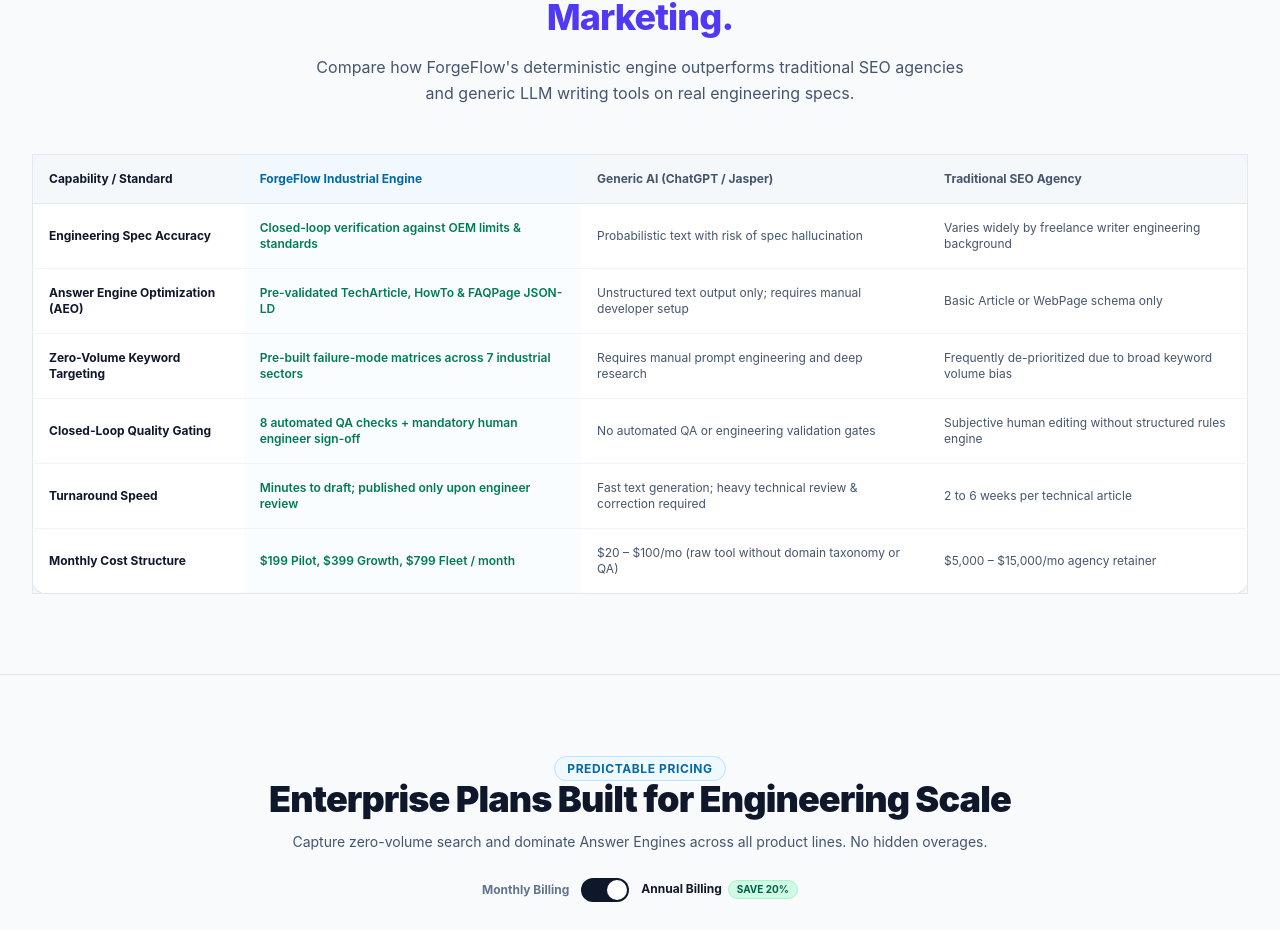
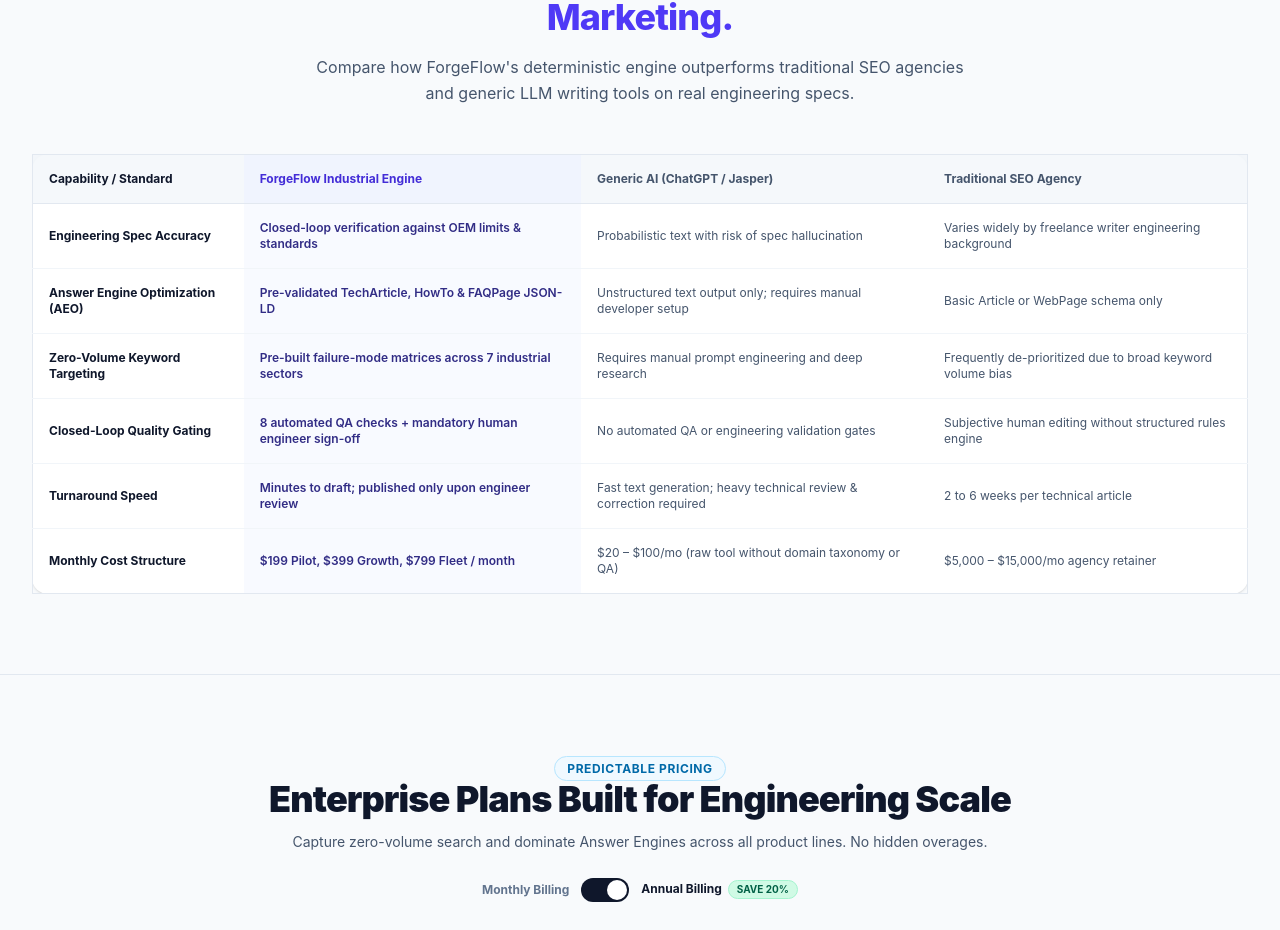
Before and after one commit to Priyanka-meena85/forgeflow, a Next.js app: page / in a window 1280 px wide. Shown: the part 4684-5614 px from the top of the page. Built offline with nearby package versions, Linux system fonts and the light colour scheme; no server answers.

Commit message:
style: align comparison table highlights with brand indigo theme

```diff
--- a/components/LandingPage.tsx
+++ b/components/LandingPage.tsx
@@ -1547,7 +1547,7 @@ export function LandingPage({ onAuthenticated, defaultAuthMode }: LandingPagePro
               <thead>
                 <tr className="border-b border-slate-200 bg-slate-100/70 text-slate-700 text-left">
                   <th className="p-4 font-bold text-slate-900">Capability / Standard</th>
-                  <th className="p-4 font-bold text-sky-700 bg-sky-50/70">ForgeFlow Industrial Engine</th>
+                  <th className="p-4 font-bold text-indigo-700 bg-indigo-50/70">ForgeFlow Industrial Engine</th>
                   <th className="p-4 font-bold text-slate-600">Generic AI (ChatGPT / Jasper)</th>
                   <th className="p-4 font-bold text-slate-600">Traditional SEO Agency</th>
                 </tr>
@@ -1555,37 +1555,37 @@ export function LandingPage({ onAuthenticated, defaultAuthMode }: LandingPagePro
               <tbody className="divide-y divide-slate-100">
                 <tr>
                   <td className="p-4 font-bold text-slate-900">Engineering Spec Accuracy</td>
-                  <td className="p-4 font-semibold text-emerald-700 bg-sky-50/30">Closed-loop verification against OEM limits &amp; standards</td>
+                  <td className="p-4 font-semibold text-indigo-900 bg-indigo-50/40">Closed-loop verification against OEM limits &amp; standards</td>
                   <td className="p-4 text-slate-600">Probabilistic text with risk of spec hallucination</td>
                   <td className="p-4 text-slate-600">Varies widely by freelance writer engineering background</td>
                 </tr>
                 <tr>
                   <td className="p-4 font-bold text-slate-900">Answer Engine Optimization (AEO)</td>
-                  <td className="p-4 font-semibold text-emerald-700 bg-sky-50/30">Pre-validated TechArticle, HowTo &amp; FAQPage JSON-LD</td>
+                  <td className="p-4 font-semibold text-indigo-900 bg-indigo-50/40">Pre-validated TechArticle, HowTo &amp; FAQPage JSON-LD</td>
                   <td className="p-4 text-slate-600">Unstructured text output only; requires manual developer setup</td>
                   <td className="p-4 text-slate-600">Basic Article or WebPage schema only</td>
                 </tr>
                 <tr>
                   <td className="p-4 font-bold text-slate-900">Zero-Volume Keyword Targeting</td>
-                  <td className="p-4 font-semibold text-emerald-700 bg-sky-50/30">Pre-built failure-mode matrices across 7 industrial sectors</td>
+                  <td className="p-4 font-semibold text-indigo-900 bg-indigo-50/40">Pre-built failure-mode matrices across 7 industrial sectors</td>
                   <td className="p-4 text-slate-600">Requires manual prompt engineering and deep research</td>
                   <td className="p-4 text-slate-600">Frequently de-prioritized due to broad keyword volume bias</td>
                 </tr>
                 <tr>
                   <td className="p-4 font-bold text-slate-900">Closed-Loop Quality Gating</td>
-                  <td className="p-4 font-semibold text-emerald-700 bg-sky-50/30">8 automated QA checks + mandatory human engineer sign-off</td>
+                  <td className="p-4 font-semibold text-indigo-900 bg-indigo-50/40">8 automated QA checks + mandatory human engineer sign-off</td>
                   <td className="p-4 text-slate-600">No automated QA or engineering validation gates</td>
                   <td className="p-4 text-slate-600">Subjective human editing without structured rules engine</td>
                 </tr>
                 <tr>
                   <td className="p-4 font-bold text-slate-900">Turnaround Speed</td>
-                  <td className="p-4 font-semibold text-emerald-700 bg-sky-50/30">Minutes to draft; published only upon engineer review</td>
+                  <td className="p-4 font-semibold text-indigo-900 bg-indigo-50/40">Minutes to draft; published only upon engineer review</td>
                   <td className="p-4 text-slate-600">Fast text generation; heavy technical review &amp; correction required</td>
                   <td className="p-4 text-slate-600">2 to 6 weeks per technical article</td>
                 </tr>
                 <tr>
                   <td className="p-4 font-bold text-slate-900">Monthly Cost Structure</td>
-                  <td className="p-4 font-semibold text-emerald-700 bg-sky-50/30">$199 Pilot, $399 Growth, $799 Fleet / month</td>
+                  <td className="p-4 font-semibold text-indigo-900 bg-indigo-50/40">$199 Pilot, $399 Growth, $799 Fleet / month</td>
                   <td className="p-4 text-slate-600">$20 – $100/mo (raw tool without domain taxonomy or QA)</td>
                   <td className="p-4 text-slate-600">$5,000 – $15,000/mo agency retainer</td>
                 </tr>
```
